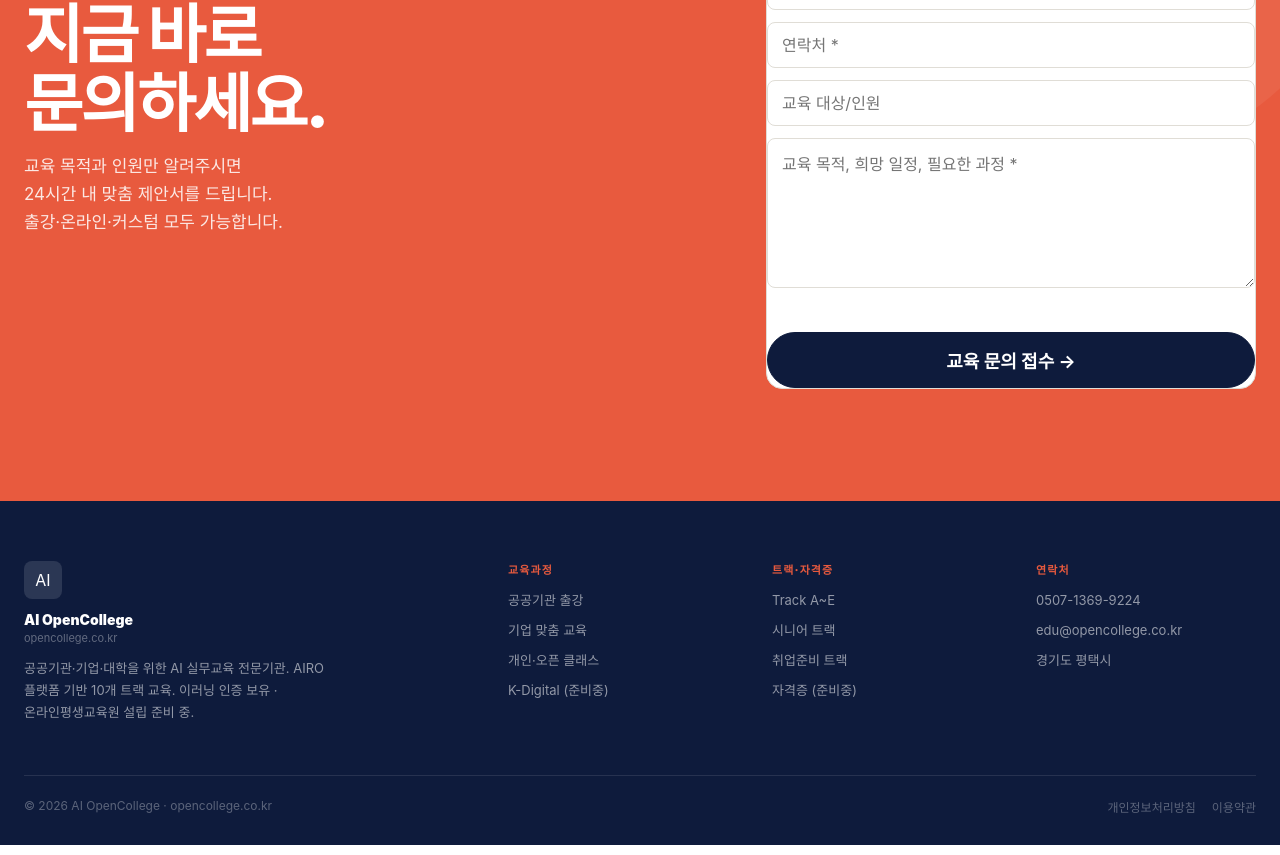
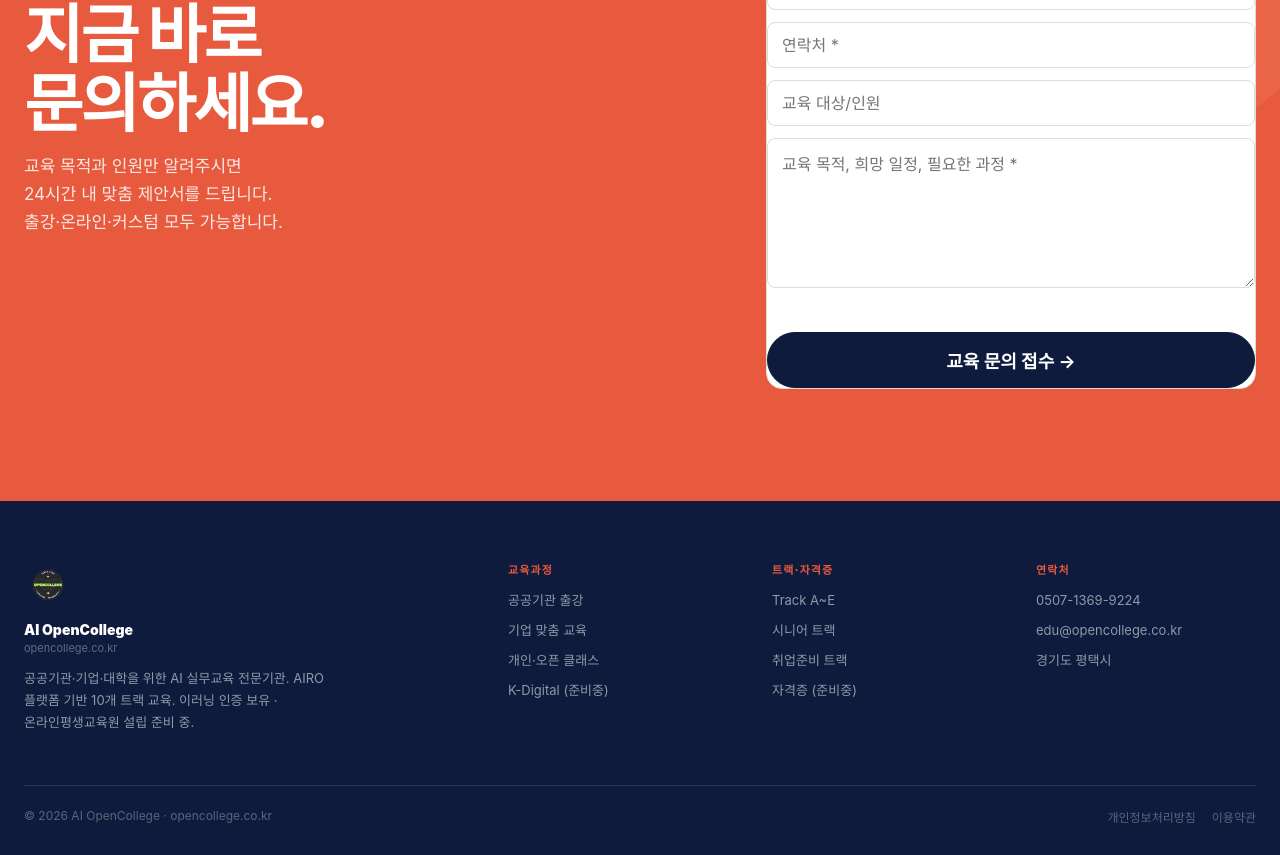
Before and after one commit to Ssongcm45/ai-opencollege, a Next.js app: page / in a window 1280 px wide. Shown: the part 9682-10537 px from the top of the page. Built offline with nearby package versions, Linux system fonts and the light colour scheme; no server answers; the database is empty; a web font is replaced by a local one.

Commit message:
Add logo to footer, set favicon from logo image
Co-Authored-By: Claude Sonnet 4.6 <noreply@anthropic.com>

```diff
--- a/app/globals.css
+++ b/app/globals.css
@@ -259,7 +259,7 @@ button { border: 0; background: none; cursor: pointer; }
 
 footer { background: var(--navy); color: #fff; padding: 60px 0 30px; }
 .foot-grid { border-bottom: 1px solid rgba(255,255,255,.1); display: grid; gap: 44px; grid-template-columns: 2fr 1fr 1fr 1fr; padding-bottom: 52px; }
-.fmark { background: rgba(255,255,255,.12); border-radius: 8px; display: grid; height: 38px; margin-bottom: 12px; place-items: center; width: 38px; }
+.fmark { display: grid; height: 48px; margin-bottom: 12px; place-items: center; width: 48px; overflow: hidden; }
 .fname { color: #fff; font-size: 14px; font-weight: 900; margin-bottom: 3px; }
 .fsub { color: rgba(255,255,255,.35); font-size: 11px; margin-bottom: 12px; }
 .fdesc, .fcol li { color: rgba(255,255,255,.55); font-size: 13px; line-height: 1.7; }
--- a/app/layout.tsx
+++ b/app/layout.tsx
@@ -4,7 +4,11 @@ import "./globals.css";
 export const metadata: Metadata = {
   title: "AI OpenCollege · AI 실무교육 전문기관",
   description:
-    "기업·공공기관·대학을 위한 AI 실무교육 전문기관. AIRO 플랫폼 기반 맞춤 교육, 출강, 온라인, 실습형 AI 교육."
+    "기업·공공기관·대학을 위한 AI 실무교육 전문기관. AIRO 플랫폼 기반 맞춤 교육, 출강, 온라인, 실습형 AI 교육.",
+  icons: {
+    icon: "/logo.png",
+    apple: "/logo.png"
+  }
 };
 
 export default function RootLayout({ children }: Readonly<{ children: React.ReactNode }>) {
--- a/components/Footer.tsx
+++ b/components/Footer.tsx
@@ -4,7 +4,7 @@ export function Footer() {
       <div className="wrap">
         <div className="foot-grid">
           <div>
-            <div className="fmark">AI</div>
+            <div className="fmark"><img src="/logo.png" alt="AI OpenCollege" style={{ width: "100%", height: "100%", objectFit: "contain" }} /></div>
             <div className="fname">AI OpenCollege</div>
             <div className="fsub">opencollege.co.kr</div>
             <p className="fdesc">공공기관·기업·대학을 위한 AI 실무교육 전문기관. AIRO 플랫폼 기반 10개 트랙 교육. 이러닝 인증 보유 · 온라인평생교육원 설립 준비 중.</p>
```
Also changed, not shown: app/icon.png (added).
